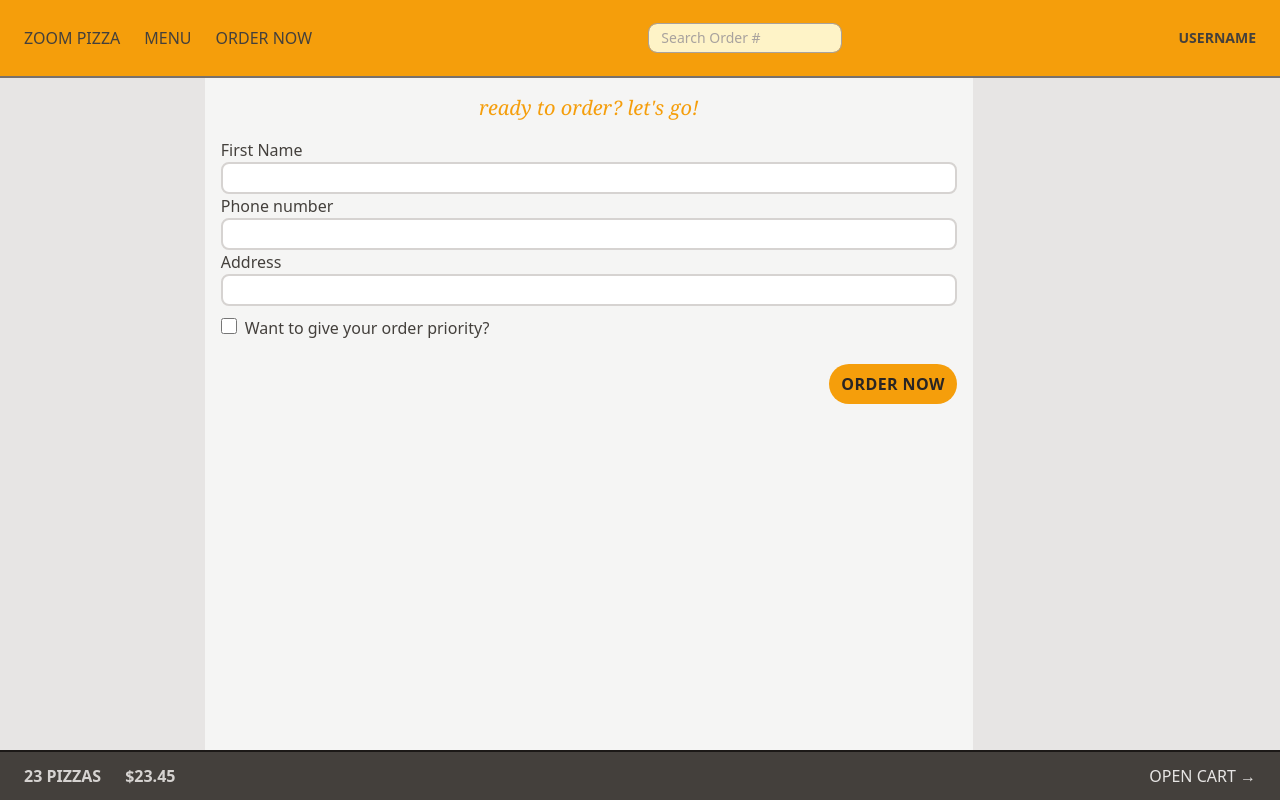
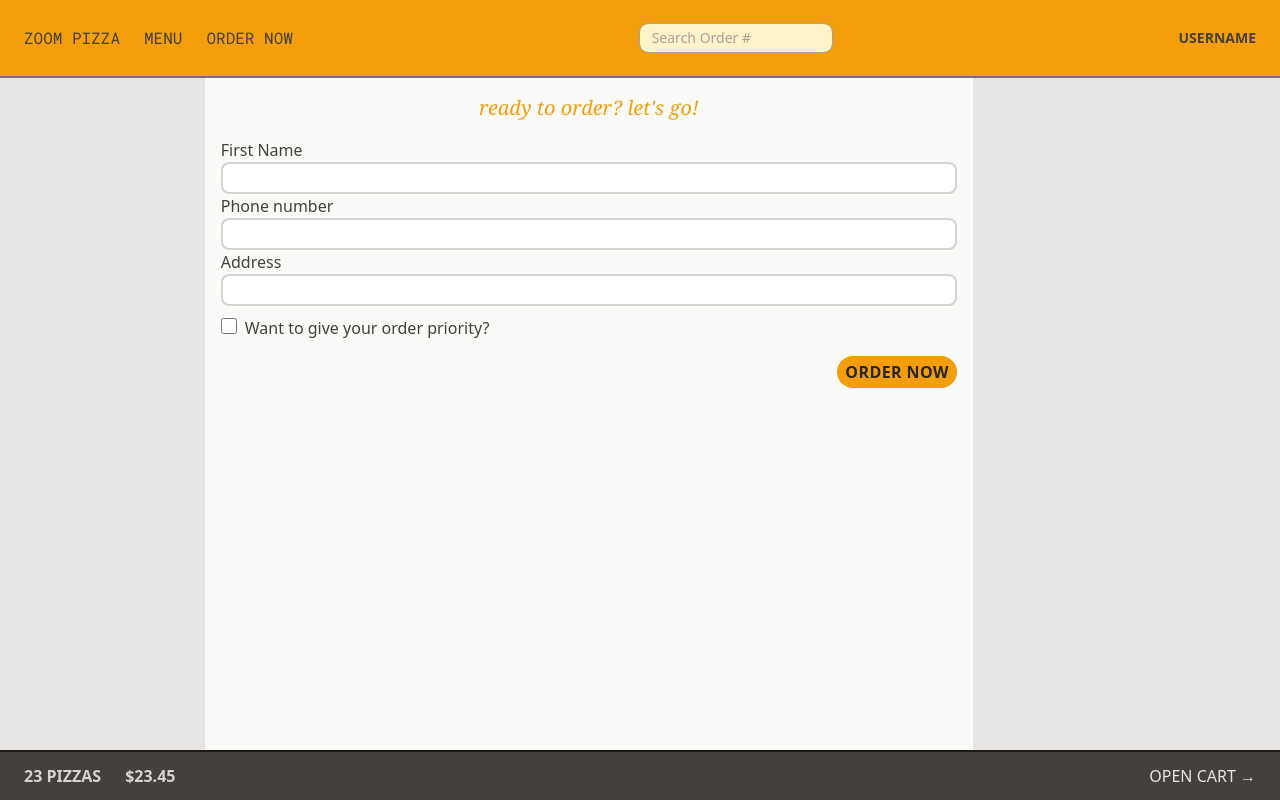
Before and after one commit to p-kordana/project-one, a React (Vite) app: page /order/new in a window 1280 px wide. Built offline with nearby package versions, Linux system fonts and the light colour scheme.

Commit message:
style the menu

```diff
--- a/src/features/cart/Cart.jsx
+++ b/src/features/cart/Cart.jsx
@@ -37,7 +37,9 @@ function Cart() {
       <h2>Your cart, %NAME%</h2>
 
       <div>
-        <Button onClick={() => navigate("/order/new")}>Order pizzas</Button>
+        <Button className="mt-2 px-3" onClick={() => navigate("/order/new")}>
+          Order pizzas
+        </Button>
         <button>Clear cart</button>
       </div>
     </div>
--- a/src/features/menu/Menu.jsx
+++ b/src/features/menu/Menu.jsx
@@ -5,7 +5,7 @@ import MenuItem from "./MenuItem";
 function Menu() {
   const menu = useLoaderData();
   return (
-    <ul>
+    <ul className="divide-y divide-stone-200">
       {menu.map((mi) => (
         <MenuItem key={mi.id} pizza={mi} />
       ))}
--- a/src/features/menu/MenuItem.jsx
+++ b/src/features/menu/MenuItem.jsx
@@ -1,4 +1,5 @@
 import { formatCurrency } from "../../utils/helpers";
+import Button from "../../ui/Button";
 import PropTypes from "prop-types";
 
 MenuItem.propTypes = {
@@ -9,13 +10,26 @@ function MenuItem({ pizza }) {
   const { id, name, unitPrice, ingredients, soldOut, imageUrl } = pizza;
 
   return (
-    <li>
-      <img src={imageUrl} alt={name} />
-      <div>
-        <p>{name}</p>
-        <p>{ingredients.join(", ")}</p>
-        <div>
-          {!soldOut ? <p>{formatCurrency(unitPrice)}</p> : <p>Sold out</p>}
+    <li className="font-pizza flex gap-4 py-2">
+      <img
+        className={`h-24 ${soldOut ? "opacity-70 grayscale" : ""}`}
+        src={imageUrl}
+        alt={name}
+      />
+      <div className="flex grow flex-col">
+        <p className="text-base font-semibold sm:text-lg">{name}</p>
+        <p className="text-xs capitalize italic text-stone-500 sm:text-sm">
+          {ingredients.join(", ")}
+        </p>
+        <div className="mt-auto flex items-center justify-between text-xs sm:text-sm">
+          {!soldOut ? (
+            <p className="italic">{formatCurrency(unitPrice)}</p>
+          ) : (
+            <p className="font-semibold uppercase text-stone-400">Sold out</p>
+          )}
+          <Button className="text-xs md:px-3 md:py-2 md:text-sm">
+            Add to cart
+          </Button>
         </div>
       </div>
     </li>
--- a/src/features/user/CreateUser.jsx
+++ b/src/features/user/CreateUser.jsx
@@ -25,7 +25,7 @@ function CreateUser() {
 
       {username !== "" && (
         <div>
-          <Button>Start ordering</Button>
+          <Button className="mt-3 px-3 py-2">Start ordering</Button>
         </div>
       )}
     </form>
--- a/src/ui/AppLayout.jsx
+++ b/src/ui/AppLayout.jsx
@@ -10,7 +10,7 @@ function AppLayout() {
     <div className="grid h-screen grid-rows-[auto_1fr_auto]">
       <Header />
       <div className="overflow-auto">
-        <main className="mx-[16vw] h-full max-w-3xl bg-stone-100 p-4">
+        <main className="mx-[16dvw] min-h-full max-w-3xl bg-stone-50 p-4">
           {isLoading && <Loading />}
           <Outlet />
         </main>
--- a/src/ui/Button.jsx
+++ b/src/ui/Button.jsx
@@ -4,14 +4,19 @@ Button.propTypes = {
   disabled: PropTypes.bool,
   children: PropTypes.any,
   onClick: PropTypes.any,
+  className: PropTypes.any,
 };
 
 const buttonStyle =
-  "mt-2 inline-block rounded-full bg-amber-500 px-3 py-2 font-semibold uppercase tracking-wide text-stone-800 transition-colors duration-500 hover:bg-amber-400 focus:outline-none focus:ring focus:ring-amber-400 focus:ring-offset-2 disabled:cursor-not-allowed";
+  "inline-block rounded-full bg-amber-500 px-2 py-1 font-semibold uppercase tracking-wide text-stone-800 transition-colors duration-500 hover:bg-amber-400 focus:outline-none focus:ring focus:ring-amber-400 focus:ring-offset-2 disabled:cursor-not-allowed";
 
-function Button({ disabled = false, children, onClick }) {
+function Button({ disabled = false, children, onClick, className = "" }) {
   return (
-    <button disabled={disabled} onClick={onClick} className={buttonStyle}>
+    <button
+      disabled={disabled}
+      onClick={onClick}
+      className={`${buttonStyle} ${className}`}
+    >
       {children}
     </button>
   );
--- a/src/ui/Header.jsx
+++ b/src/ui/Header.jsx
@@ -5,7 +5,7 @@ import Username from "../features/user/Username";
 function Header() {
   return (
     <header className="flex items-center justify-between border-b-2 border-stone-500 bg-amber-500 p-4 uppercase sm:p-6">
-      <ul className="flex justify-between space-x-2 sm:space-x-4 md:space-x-6">
+      <ul className="font-pizza flex justify-between space-x-2 sm:space-x-4 md:space-x-6">
         <li>
           <Link to={"/"}>Zoom Pizza</Link>
         </li>
```
